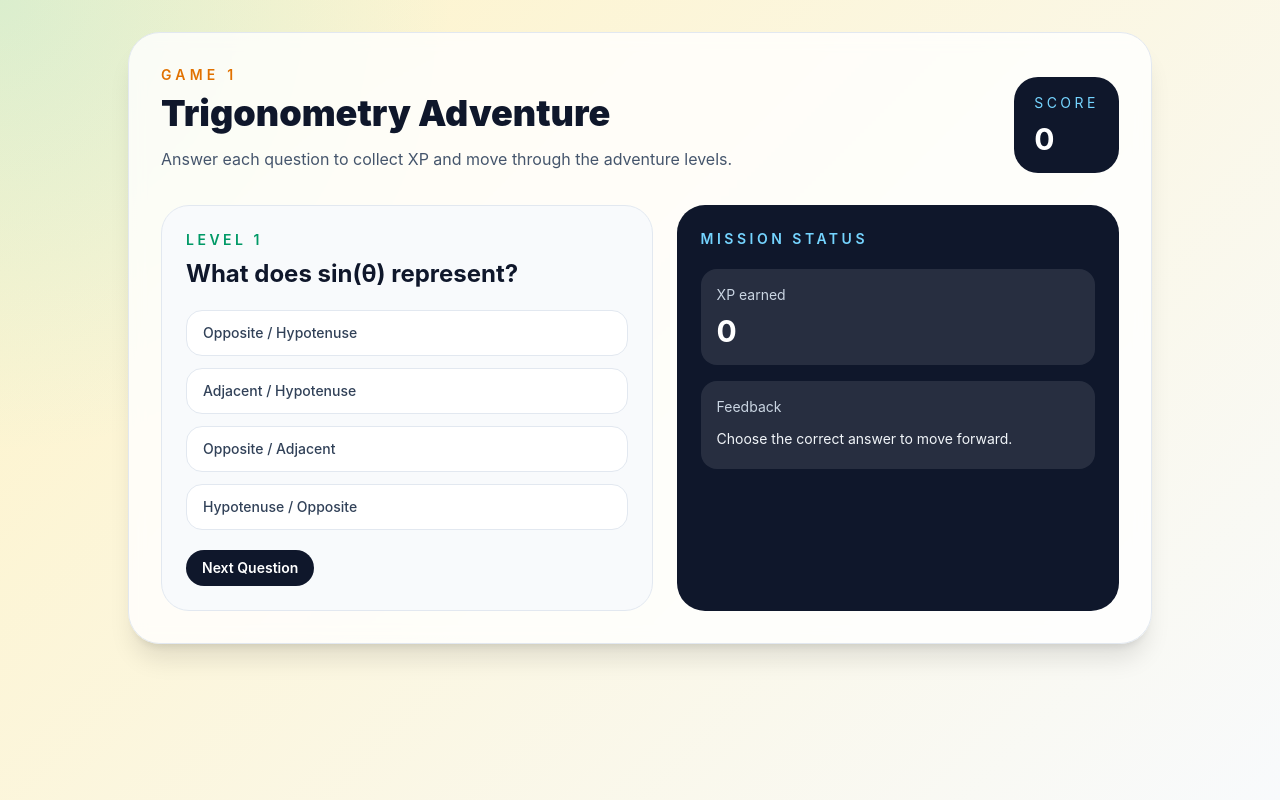
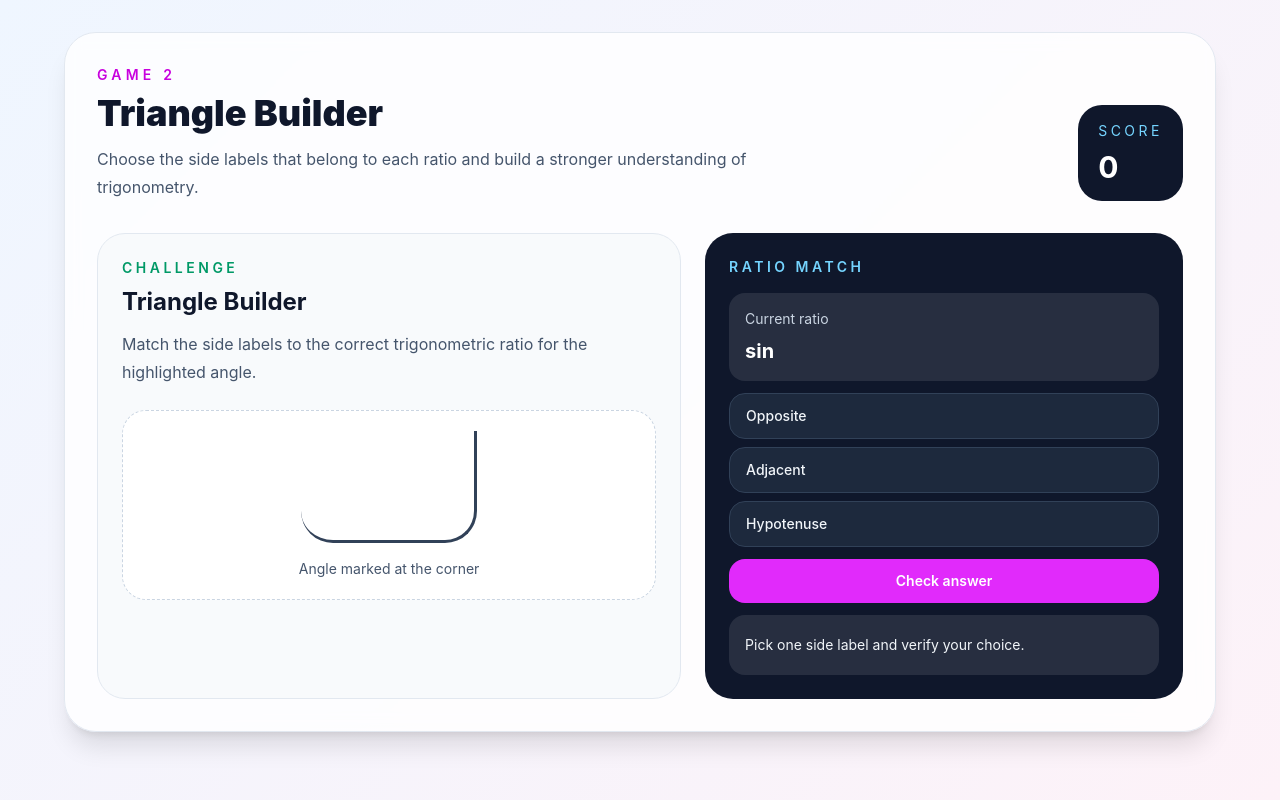
Before and after one commit to Asmita7033/Gamification-learning-system, a React app in the folder frontend/: page / in a window 1280 px wide. Built offline with nearby package versions, Linux system fonts and the light colour scheme; the HTML template or start-up script is replaced by a standard one.

Commit message:
Add triangle builder game

```diff
--- a/frontend/src/App.jsx
+++ b/frontend/src/App.jsx
@@ -1,8 +1,8 @@
-import GameOnePage from './pages/GameOnePage'
+import GameTwoPage from './pages/GameTwoPage'
 import './App.css'
 
 function App() {
-  return <GameOnePage />
+  return <GameTwoPage />
 }
 
 export default App
--- /dev/null
+++ b/frontend/src/pages/GameTwoPage.jsx
@@ -0,0 +1,106 @@
+import { useMemo, useState } from 'react'
+
+const problem = {
+  title: 'Triangle Builder',
+  prompt: 'Match the side labels to the correct trigonometric ratio for the highlighted angle.',
+  labels: ['Opposite', 'Adjacent', 'Hypotenuse'],
+  correct: ['Opposite', 'Adjacent', 'Hypotenuse'],
+}
+
+const ratioQuestions = [
+  { label: 'sin', expected: 'Opposite / Hypotenuse' },
+  { label: 'cos', expected: 'Adjacent / Hypotenuse' },
+  { label: 'tan', expected: 'Opposite / Adjacent' },
+]
+
+function GameTwoPage() {
+  const [selectedLabels, setSelectedLabels] = useState({})
+  const [feedback, setFeedback] = useState('')
+  const [score, setScore] = useState(0)
+
+  const currentRatio = useMemo(() => ratioQuestions[0], [])
+
+  const handleSelect = (label) => {
+    setSelectedLabels((current) => ({ ...current, [currentRatio.label]: label }))
+  }
+
+  const verify = () => {
+    const chosen = selectedLabels[currentRatio.label]
+    if (chosen === problem.correct[0] || chosen === problem.correct[1] || chosen === problem.correct[2]) {
+      setFeedback(`Great! ${currentRatio.label} is ${currentRatio.expected}.`)
+      setScore((value) => value + 100)
+      return
+    }
+
+    setFeedback('Try again by checking the triangle sides carefully.')
+  }
+
+  return (
+    <div className="min-h-screen bg-[linear-gradient(135deg,_#eff6ff_0%,_#fdf2f8_100%)] px-4 py-8 text-slate-800 sm:px-6 lg:px-8">
+      <div className="mx-auto max-w-6xl rounded-[2rem] border border-slate-200 bg-white/80 p-6 shadow-xl backdrop-blur lg:p-8">
+        <div className="flex flex-col gap-4 lg:flex-row lg:items-end lg:justify-between">
+          <div>
+            <p className="text-sm font-semibold uppercase tracking-[0.3em] text-fuchsia-600">Game 2</p>
+            <h1 className="mt-2 text-3xl font-black text-slate-900 sm:text-4xl">Triangle Builder</h1>
+            <p className="mt-3 max-w-2xl text-base leading-7 text-slate-600">
+              Choose the side labels that belong to each ratio and build a stronger understanding of trigonometry.
+            </p>
+          </div>
+          <div className="rounded-3xl bg-slate-900 px-5 py-4 text-white">
+            <p className="text-sm uppercase tracking-[0.25em] text-sky-300">Score</p>
+            <p className="mt-2 text-3xl font-bold">{score}</p>
+          </div>
+        </div>
+
+        <div className="mt-8 grid gap-6 lg:grid-cols-[1.1fr_0.9fr]">
+          <div className="rounded-[1.75rem] border border-slate-200 bg-slate-50 p-6">
+            <p className="text-sm font-semibold uppercase tracking-[0.25em] text-emerald-600">Challenge</p>
+            <h2 className="mt-2 text-2xl font-bold text-slate-900">{problem.title}</h2>
+            <p className="mt-3 leading-7 text-slate-600">{problem.prompt}</p>
+
+            <div className="mt-6 rounded-[1.5rem] border border-dashed border-slate-300 bg-white p-5">
+              <div className="mx-auto flex max-w-xs flex-col items-center">
+                <div className="h-28 w-44 rounded-b-[2rem] border-b-[3px] border-r-[3px] border-slate-700" />
+                <div className="mt-4 text-sm text-slate-600">Angle marked at the corner</div>
+              </div>
+            </div>
+          </div>
+
+          <div className="rounded-[1.75rem] bg-slate-900 p-6 text-white">
+            <p className="text-sm font-semibold uppercase tracking-[0.25em] text-sky-300">Ratio match</p>
+            <div className="mt-4 space-y-3">
+              <div className="rounded-2xl bg-white/10 p-4">
+                <p className="text-sm text-slate-300">Current ratio</p>
+                <p className="mt-2 text-xl font-bold">{currentRatio.label}</p>
+              </div>
+              <div className="grid gap-2">
+                {problem.labels.map((label) => (
+                  <button
+                    key={label}
+                    type="button"
+                    onClick={() => handleSelect(label)}
+                    className="rounded-2xl border border-slate-700 bg-slate-800 px-4 py-3 text-left text-sm font-medium text-slate-100"
+                  >
+                    {label}
+                  </button>
+                ))}
+              </div>
+              <button
+                type="button"
+                onClick={verify}
+                className="w-full rounded-2xl bg-fuchsia-500 px-4 py-3 text-sm font-semibold text-white"
+              >
+                Check answer
+              </button>
+              <div className="rounded-2xl bg-white/10 p-4 text-sm leading-7 text-slate-100">
+                {feedback || 'Pick one side label and verify your choice.'}
+              </div>
+            </div>
+          </div>
+        </div>
+      </div>
+    </div>
+  )
+}
+
+export default GameTwoPage
```
